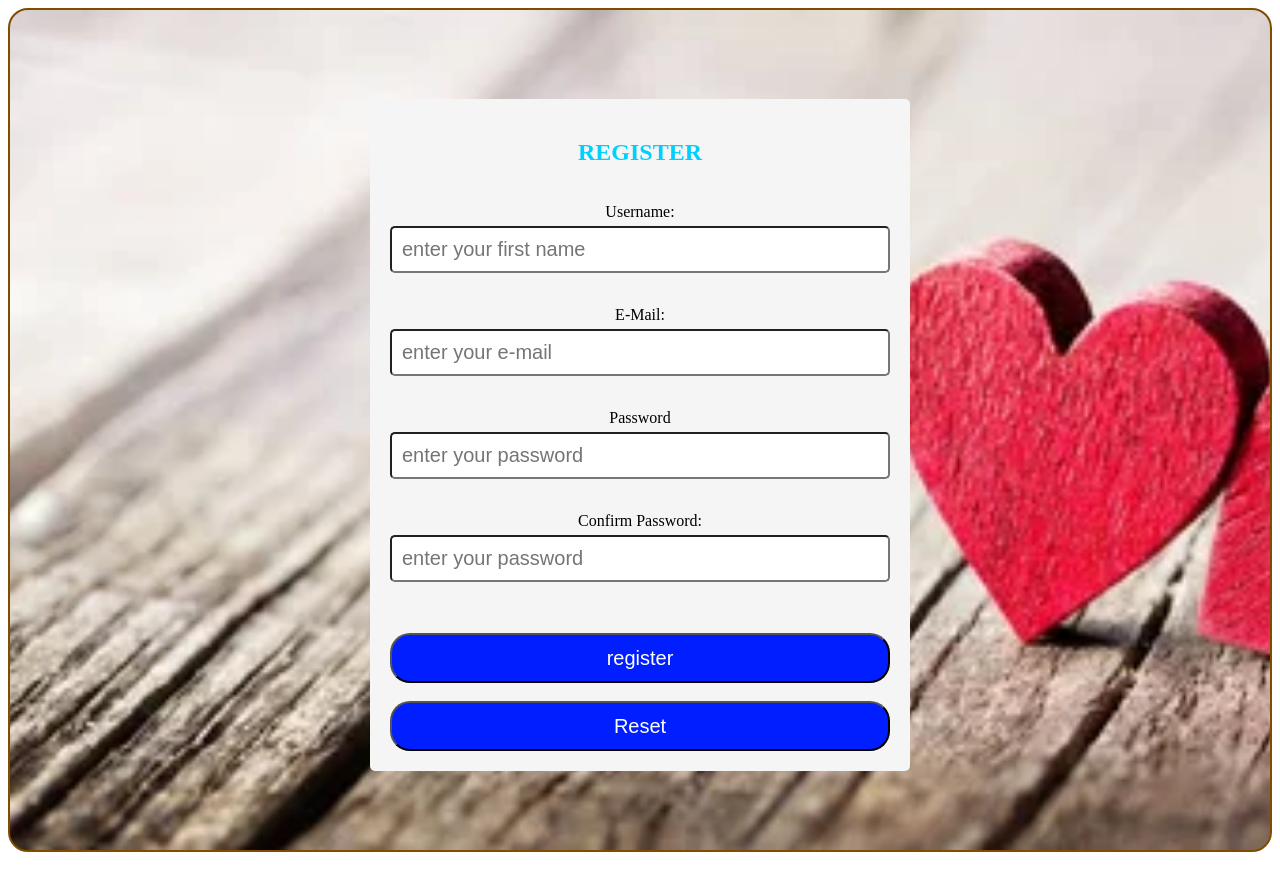
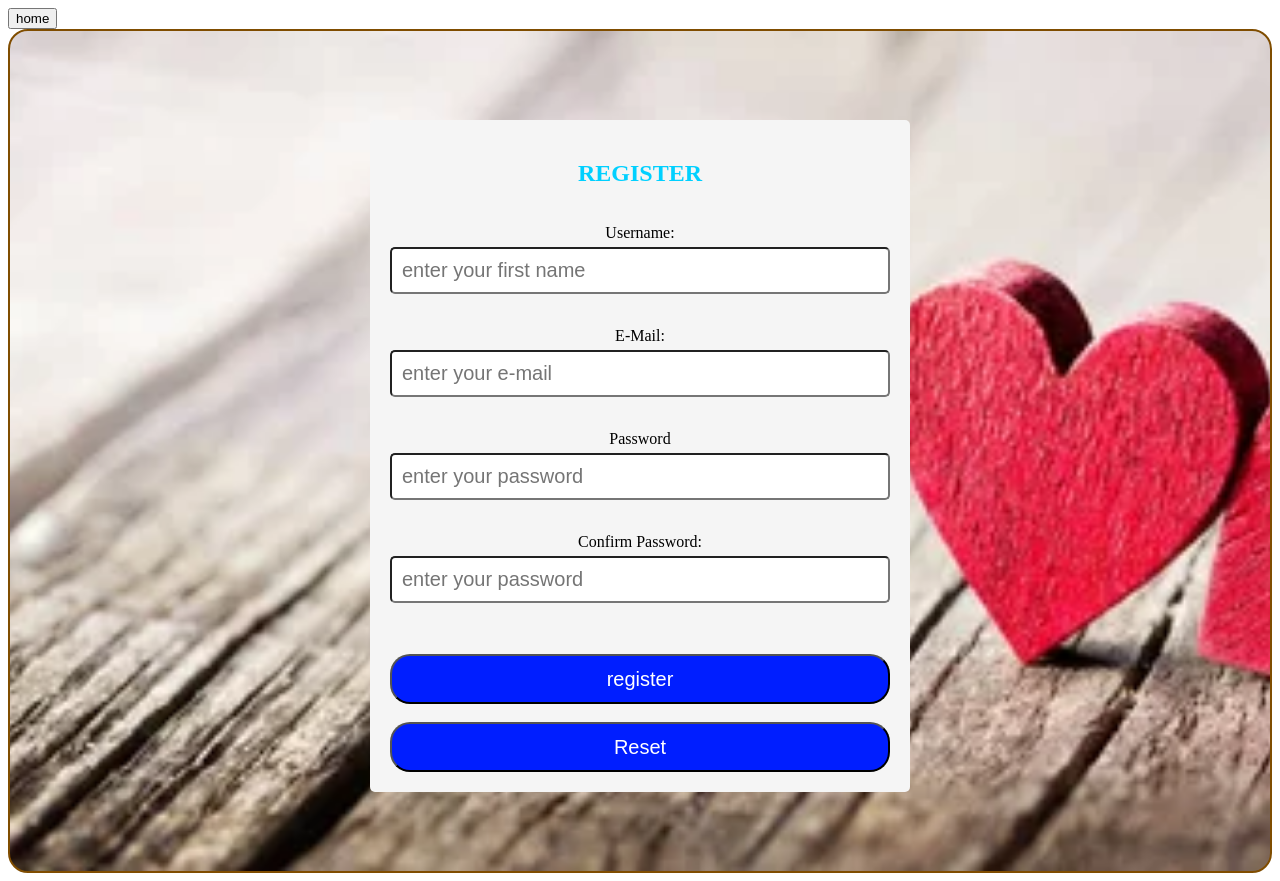
Before and after one commit to sachin6728/sachin-sp.github.io, a plain HTML site: page index.html in a window 1280 px wide. Before the commit the page ends 860 px from the top, so only its background shows below. Drawn offline with Linux system fonts and the light colour scheme.

Commit message:
Update index.html

```diff
--- a/index.html
+++ b/index.html
@@ -8,6 +8,7 @@
     </title>
     </head>
     <body style="background-image:url('image3.jpg');">
+        <a href="home.html"><button>home</button></a>
         <nav class="container">
 
         <form action ="/home.html" method="post" id="form">
```
